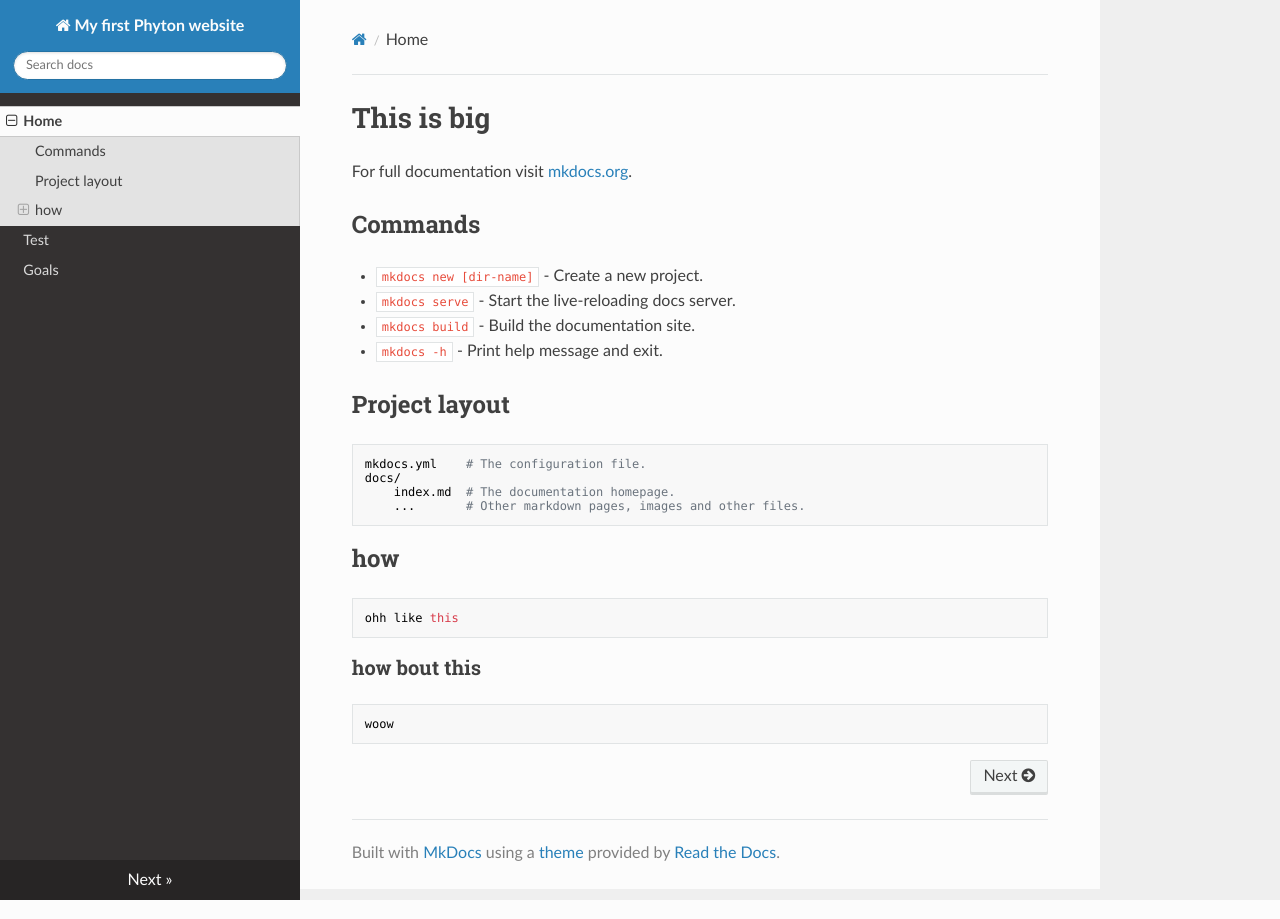
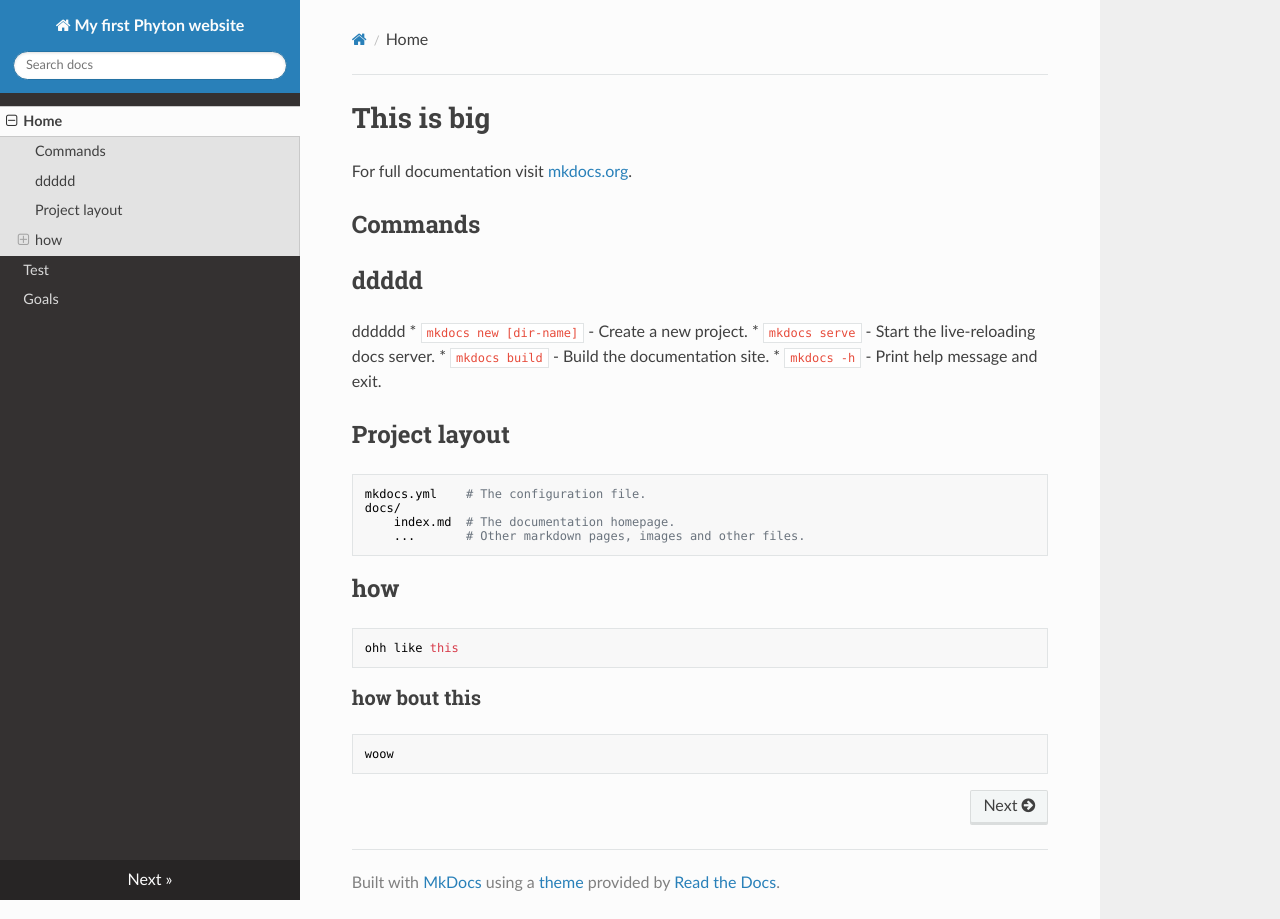
Before and after one commit to milagro2/pythonsite, an MkDocs documentation site: the page built from docs/index.md, in a window 1280 px wide. Built offline with MkDocs 1.6.1, drawn with Linux system fonts in a browser that asks for light colours; nearby versions of some CDN libraries.

Commit message:
Update index.md

```diff
--- a/docs/index.md
+++ b/docs/index.md
@@ -3,8 +3,8 @@
 For full documentation visit [mkdocs.org](https://www.mkdocs.org).
 
 ## Commands
-
-
+## ddddd
+dddddd
 * `mkdocs new [dir-name]` - Create a new project.
 * `mkdocs serve` - Start the live-reloading docs server.
 * `mkdocs build` - Build the documentation site.
```
